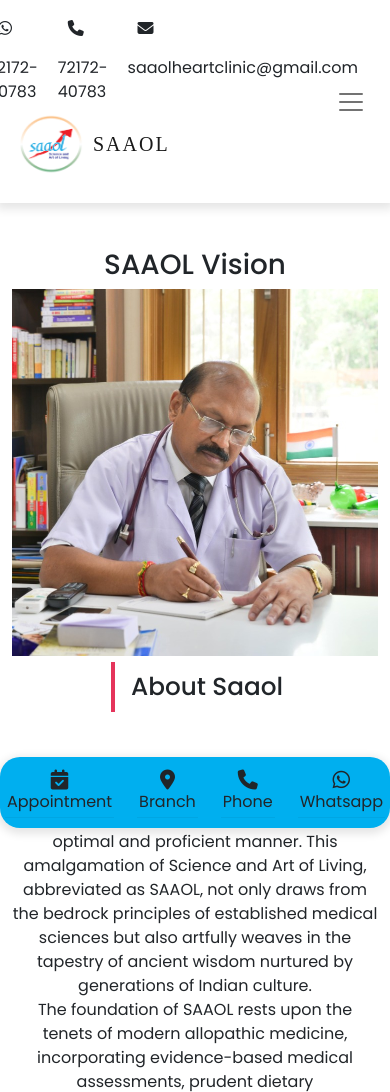
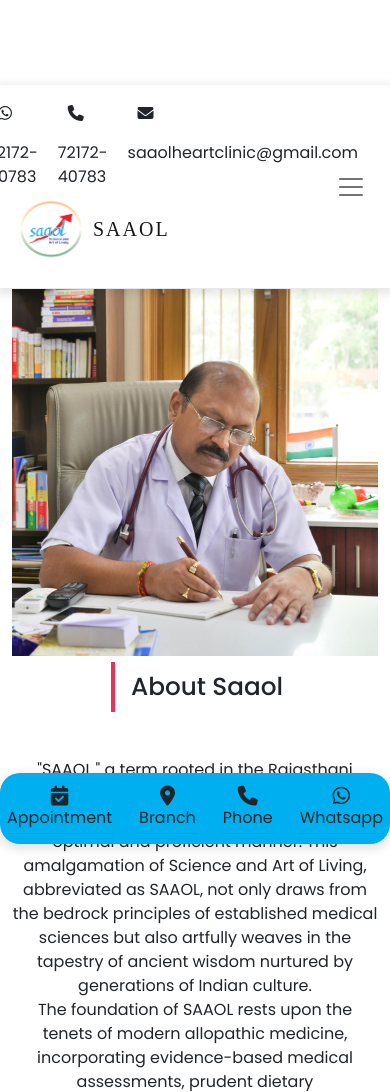
Before and after one commit to DoneshipBreakingBad/Medical, a PHP site: page /about.html in a window 390 px wide. Shown: the top 1092 px of the page. Run offline with PHP 8.4, Linux system fonts and the light colour scheme; some web fonts are replaced.

Commit message:
Update main.css

```diff
--- a/css/main.css
+++ b/css/main.css
@@ -45,6 +45,7 @@ body {
 .navbar {
     -webkit-box-shadow: 0 3px 9px 3px rgba(0, 0, 0, 0.1);
     box-shadow: 0 3px 9px 3px rgba(0, 0, 0, 0.1);
+    margin: 85px 0px 0px 0px;
 }
 
 .contact {
@@ -62,7 +63,7 @@ body {
     .contact {
         position: absolute;
         height: 60px !important;
-        padding-left: 100px;
+        padding-left: 150px;
         margin: 0 5px;
     }
 }
```
